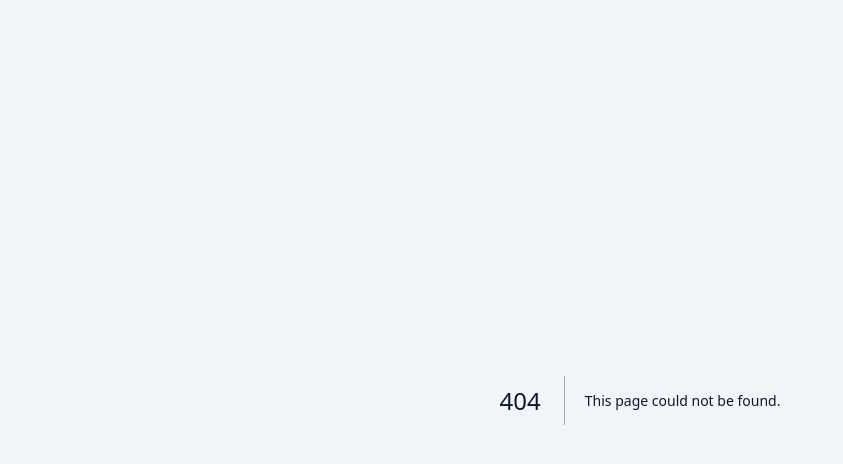
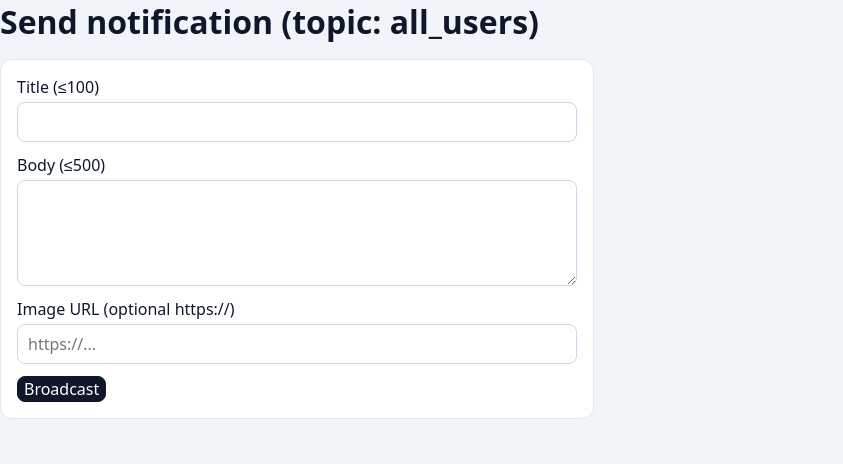
Before and after one commit to masum990ff-real/gamezone-55, a Next.js app in the folder admin/: page /notifications/send in a window 1280 px wide. Before the commit this address had no page. Shown: the top 464 px of the page, without its empty margins (0-843 px from the left). Built offline with nearby package versions, Linux system fonts and the light colour scheme.

Commit message:
Create send/page.tsx

```diff
--- /dev/null
+++ b/admin/app/(panel)/notifications/send/page.tsx
@@ -0,0 +1,42 @@
+import { redirect } from "next/navigation";
+import { getAuthToken } from "@/lib/auth";
+import { ApiError } from "@/lib/backend";
+import { sendNotification } from "@/services/notificationsAdmin";
+
+async function sendAction(formData: FormData) {
+  "use server";
+  try {
+    await sendNotification(getAuthToken(), {
+      title: String(formData.get("title") || ""),
+      body: String(formData.get("body") || ""),
+      imageUrl: String(formData.get("imageUrl") || ""),
+    });
+  } catch (e) {
+    if (e instanceof ApiError && e.status === 401) redirect("/login?error=Unauthorized");
+    throw e;
+  }
+  redirect("/notifications/history");
+}
+
+export default function SendNotificationPage() {
+  return (
+    <div style={{ display: "grid", gap: 16 }}>
+      <h1 style={{ margin: 0 }}>Send notification (topic: all_users)</h1>
+      <form action={sendAction} className="card" style={{ display: "grid", gap: 12, maxWidth: 560 }}>
+        <label style={{ display: "grid", gap: 4 }}>
+          Title (≤100)
+          <input name="title" required maxLength={100} />
+        </label>
+        <label style={{ display: "grid", gap: 4 }}>
+          Body (≤500)
+          <textarea name="body" required maxLength={500} rows={4} />
+        </label>
+        <label style={{ display: "grid", gap: 4 }}>
+          Image URL (optional https://)
+          <input name="imageUrl" maxLength={500} placeholder="https://..." />
+        </label>
+        <div><button type="submit">Broadcast</button></div>
+      </form>
+    </div>
+  );
+}
```
